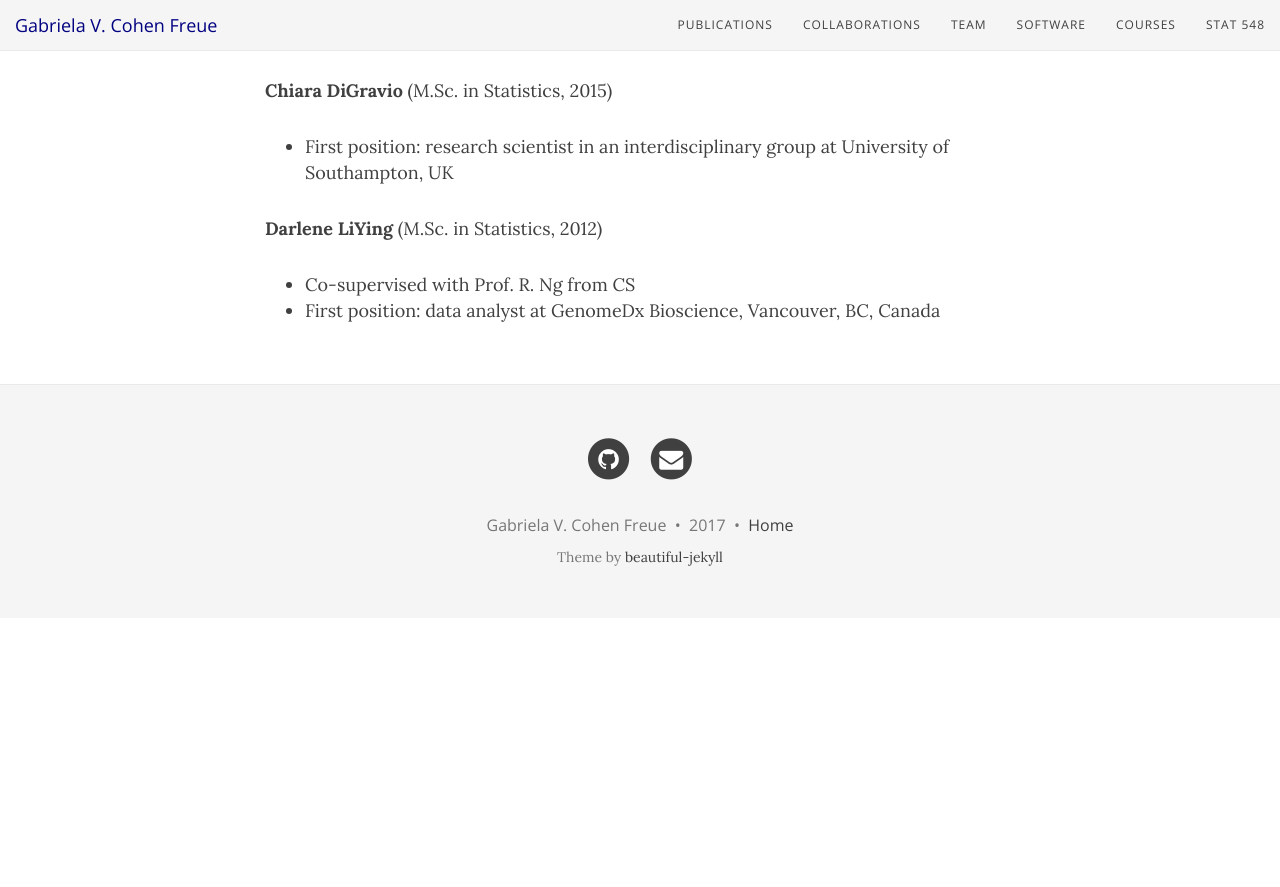
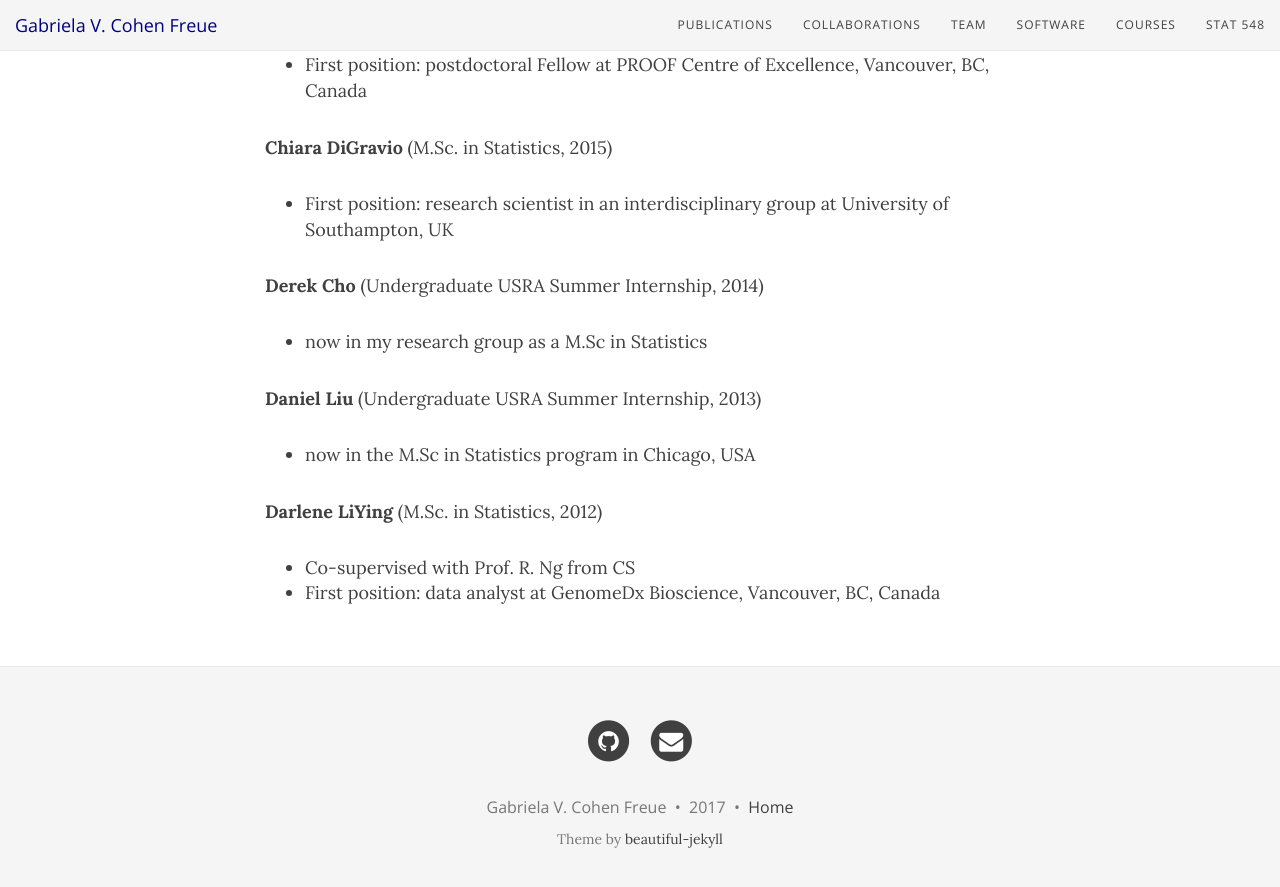
Before and after one commit to gcohenfr/gcohenfr.github.io, a Jekyll site: the page built from team.md, in a window 1280 px wide and 900 px high, scrolled down 1893 px. Shown: the top 887 px of the window. Built offline with Jekyll 4.4.1, drawn with Linux system fonts in a browser that asks for light colours; nearby versions of some CDN libraries; before the commit the page ends 2511 px from its top, so only the background shows below that; some of the changed text lies outside the part shown.

Commit message:
Update team.md

```diff
--- a/team.md
+++ b/team.md
@@ -20,6 +20,8 @@
 **Darlene LiYing** (M.Sc., Research Assistant)
 
 **Ezequiel Smucler** (Postdoctoral Fellow, starting in June 2017)
+
+**Kevin Multani** (Undergraduate student, USRA summer intership in May 2017)
 
 <br>
 
@@ -64,6 +66,14 @@
 
  * First position: research scientist in an interdisciplinary group at University of Southampton, UK
 
+**Derek Cho** (Undergraduate USRA Summer Internship, 2014)
+
+ * now in my research group as a M.Sc in Statistics
+
+**Daniel Liu** (Undergraduate USRA Summer Internship, 2013)
+
+ * now in the M.Sc in Statistics program in Chicago, USA
+
 **Darlene LiYing** (M.Sc. in Statistics, 2012)
 
  * Co-supervised with Prof. R. Ng from CS
```
